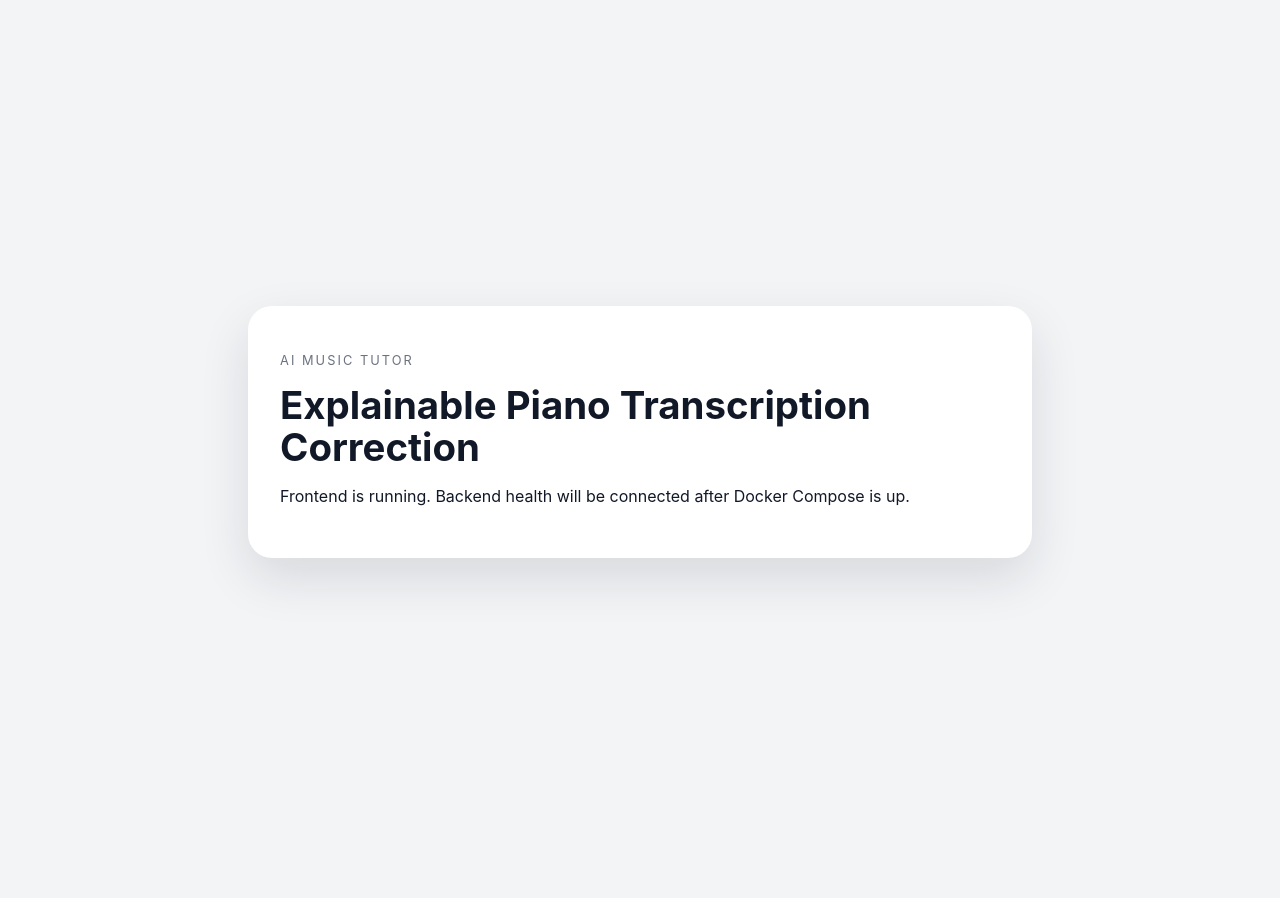
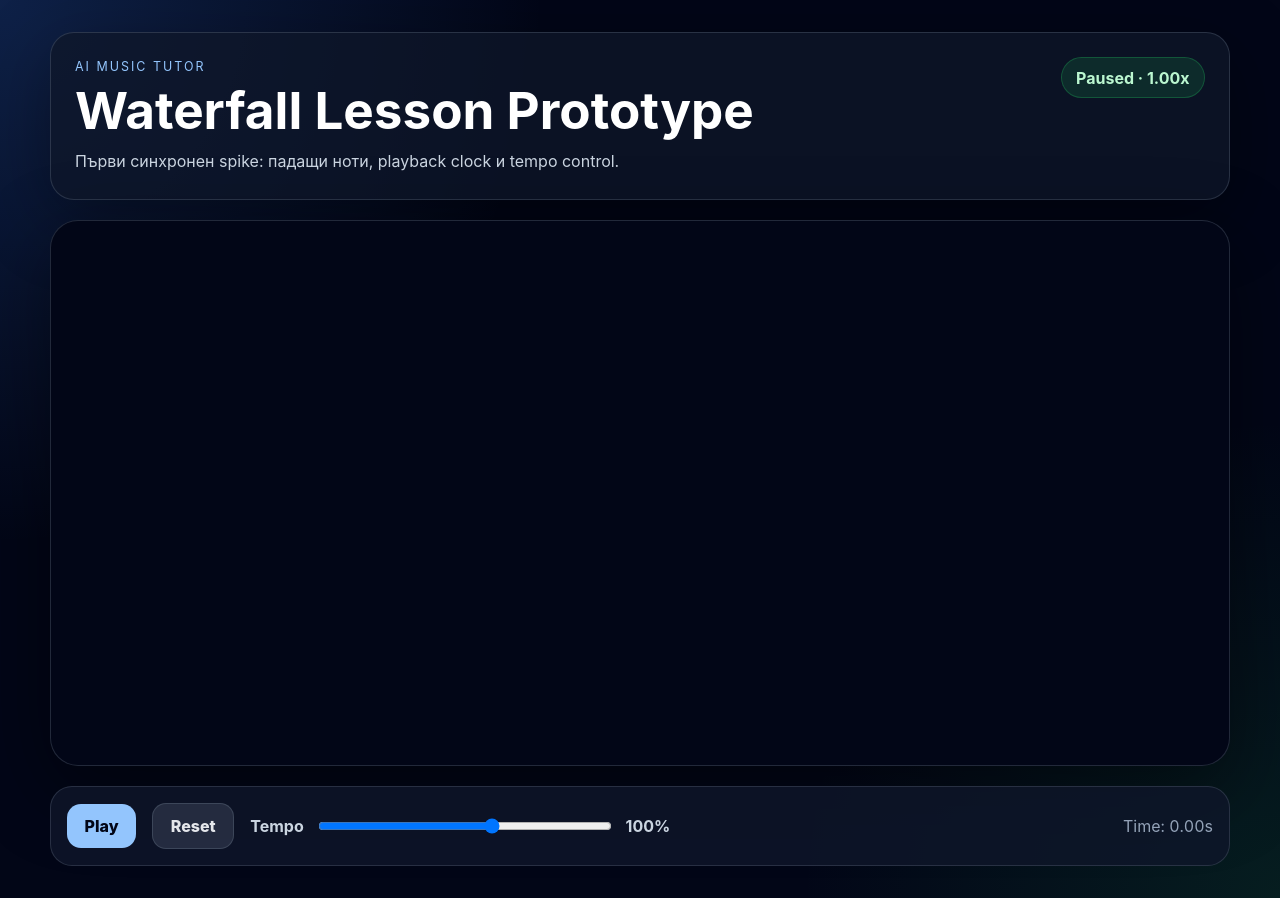
Before and after one commit to Frantoma0/ai-music-tutor, a React (Vite) app in the folder frontend/: page / in a window 1280 px wide. Before the commit the page ends 864 px from the top, so only its background shows below. Built offline with nearby package versions, Linux system fonts and the light colour scheme.

Commit message:
frontend: add waterfall lesson visual spike

```diff
--- /dev/null
+++ b/frontend/src/components/WaterfallCanvas.jsx
@@ -0,0 +1,174 @@
+import React, { useEffect, useRef } from "react";
+import {
+  confidenceClass,
+  handForPitch,
+  pitchToX,
+  LOWEST_PITCH,
+  HIGHEST_PITCH,
+} from "../lib/noteMapping";
+
+const PIXELS_PER_SECOND = 140;
+const NOTE_WIDTH = 18;
+const HIT_LINE_Y_RATIO = 0.78;
+
+function colorForNote(note) {
+  const hand = handForPitch(note.pitch);
+  const confidence = confidenceClass(note.confidence);
+
+  if (confidence === "low") {
+    return "#f97316";
+  }
+
+  if (confidence === "medium") {
+    return hand === "left" ? "#60a5fa" : "#facc15";
+  }
+
+  return hand === "left" ? "#2563eb" : "#22c55e";
+}
+
+function drawKeyboardGuide(ctx, width, height) {
+  ctx.save();
+
+  ctx.strokeStyle = "rgba(148, 163, 184, 0.18)";
+  ctx.lineWidth = 1;
+
+  for (let pitch = LOWEST_PITCH; pitch <= HIGHEST_PITCH; pitch += 1) {
+    const x = pitchToX(pitch, width);
+
+    ctx.beginPath();
+    ctx.moveTo(x, 0);
+    ctx.lineTo(x, height);
+    ctx.stroke();
+  }
+
+  ctx.restore();
+}
+
+function drawHitLine(ctx, width, y) {
+  ctx.save();
+
+  ctx.strokeStyle = "rgba(248, 250, 252, 0.75)";
+  ctx.lineWidth = 2;
+
+  ctx.beginPath();
+  ctx.moveTo(0, y);
+  ctx.lineTo(width, y);
+  ctx.stroke();
+
+  ctx.restore();
+}
+
+function drawNote(ctx, note, width, hitLineY, currentTime, tempo) {
+  const x = pitchToX(note.pitch, width);
+  const noteDuration = Math.max(note.end - note.start, 0.08);
+
+  const scaledStart = note.start / tempo;
+  const scaledEnd = note.end / tempo;
+  const scaledCurrent = currentTime;
+
+  const yTop = hitLineY - (scaledStart - scaledCurrent) * PIXELS_PER_SECOND;
+  const yBottom = hitLineY - (scaledEnd - scaledCurrent) * PIXELS_PER_SECOND;
+
+  const y = Math.min(yTop, yBottom);
+  const h = Math.max(Math.abs(yBottom - yTop), noteDuration * PIXELS_PER_SECOND * 0.35);
+
+  if (y > hitLineY + 120 || y + h < -80) {
+    return;
+  }
+
+  ctx.save();
+
+  ctx.fillStyle = colorForNote(note);
+  ctx.strokeStyle = "rgba(15, 23, 42, 0.65)";
+  ctx.lineWidth = 1.5;
+
+  const radius = 7;
+  const rectX = x - NOTE_WIDTH / 2;
+  const rectY = y;
+  const rectW = NOTE_WIDTH;
+  const rectH = h;
+
+  ctx.beginPath();
+
+  if (typeof ctx.roundRect === "function") {
+    ctx.roundRect(rectX, rectY, rectW, rectH, radius);
+  } else {
+    ctx.rect(rectX, rectY, rectW, rectH);
+  }
+
+  ctx.fill();
+  ctx.stroke();
+
+  ctx.fillStyle = "rgba(15, 23, 42, 0.75)";
+  ctx.font = "10px Inter, system-ui, sans-serif";
+  ctx.textAlign = "center";
+  ctx.fillText(note.pitchName, x, rectY - 5);
+
+  ctx.restore();
+}
+
+export function WaterfallCanvas({ notes, currentTime, tempo }) {
+  const canvasRef = useRef(null);
+
+  useEffect(() => {
+    const canvas = canvasRef.current;
+    const parent = canvas.parentElement;
+
+    const resize = () => {
+      const dpr = window.devicePixelRatio || 1;
+      const rect = parent.getBoundingClientRect();
+
+      canvas.width = Math.floor(rect.width * dpr);
+      canvas.height = Math.floor(rect.height * dpr);
+      canvas.style.width = `${rect.width}px`;
+      canvas.style.height = `${rect.height}px`;
+
+      const ctx = canvas.getContext("2d");
+
+      if (!ctx) {
+        return;
+      }
+
+      ctx.setTransform(dpr, 0, 0, dpr, 0, 0);
+    };
+
+    resize();
+
+    const observer = new ResizeObserver(resize);
+    observer.observe(parent);
+
+    return () => observer.disconnect();
+  }, []);
+
+  useEffect(() => {
+    const canvas = canvasRef.current;
+    const ctx = canvas.getContext("2d");
+
+    if (!ctx) {
+      return;
+    }
+
+    const width = canvas.clientWidth;
+    const height = canvas.clientHeight;
+    const hitLineY = height * HIT_LINE_Y_RATIO;
+
+    ctx.clearRect(0, 0, width, height);
+
+    const gradient = ctx.createLinearGradient(0, 0, 0, height);
+    gradient.addColorStop(0, "#020617");
+    gradient.addColorStop(1, "#111827");
+
+    ctx.fillStyle = gradient;
+    ctx.fillRect(0, 0, width, height);
+
+    drawKeyboardGuide(ctx, width, height);
+
+    for (const note of notes) {
+      drawNote(ctx, note, width, hitLineY, currentTime, tempo);
+    }
+
+    drawHitLine(ctx, width, hitLineY);
+  }, [notes, currentTime, tempo]);
+
+  return <canvas ref={canvasRef} className="waterfall-canvas" />;
+}
--- /dev/null
+++ b/frontend/src/lib/demoNotes.js
@@ -0,0 +1,50 @@
+export const demoNotes = [
+  {
+    id: "n1",
+    pitch: 60,
+    pitchName: "C4",
+    start: 0.0,
+    end: 0.8,
+    confidence: 0.95,
+  },
+  {
+    id: "n2",
+    pitch: 64,
+    pitchName: "E4",
+    start: 0.8,
+    end: 1.6,
+    confidence: 0.88,
+  },
+  {
+    id: "n3",
+    pitch: 67,
+    pitchName: "G4",
+    start: 1.6,
+    end: 2.4,
+    confidence: 0.72,
+  },
+  {
+    id: "n4",
+    pitch: 72,
+    pitchName: "C5",
+    start: 2.4,
+    end: 3.2,
+    confidence: 0.55,
+  },
+  {
+    id: "n5",
+    pitch: 55,
+    pitchName: "G3",
+    start: 0.0,
+    end: 1.6,
+    confidence: 0.82,
+  },
+  {
+    id: "n6",
+    pitch: 53,
+    pitchName: "F3",
+    start: 1.6,
+    end: 3.2,
+    confidence: 0.64,
+  },
+];
--- /dev/null
+++ b/frontend/src/lib/noteMapping.js
@@ -0,0 +1,19 @@
+export const LOWEST_PITCH = 36; // C2
+export const HIGHEST_PITCH = 84; // C6
+export const MIDDLE_C = 60; // C4
+
+export function pitchToX(pitch, width) {
+  const pitchRange = HIGHEST_PITCH - LOWEST_PITCH;
+  const normalized = (pitch - LOWEST_PITCH) / pitchRange;
+  return normalized * width;
+}
+
+export function confidenceClass(confidence) {
+  if (confidence >= 0.8) return "high";
+  if (confidence >= 0.6) return "medium";
+  return "low";
+}
+
+export function handForPitch(pitch) {
+  return pitch < MIDDLE_C ? "left" : "right";
+}
--- a/frontend/src/main.jsx
+++ b/frontend/src/main.jsx
@@ -1,17 +1,115 @@
-import React from "react";
+import React, { useEffect, useRef, useState } from "react";
 import { createRoot } from "react-dom/client";
 import "./styles.css";
 
+import { WaterfallCanvas } from "./components/WaterfallCanvas";
+import { demoNotes } from "./lib/demoNotes";
+
+const DEMO_DURATION_SECONDS = 4.2;
+
 function App() {
+  const [isPlaying, setIsPlaying] = useState(false);
+  const [currentTime, setCurrentTime] = useState(0);
+  const [tempo, setTempo] = useState(1);
+  const lastFrameRef = useRef(null);
+
+  useEffect(() => {
+    let frameId;
+
+    function tick(timestamp) {
+      if (lastFrameRef.current === null) {
+        lastFrameRef.current = timestamp;
+      }
+
+      const deltaSeconds = (timestamp - lastFrameRef.current) / 1000;
+      lastFrameRef.current = timestamp;
+
+      if (isPlaying) {
+        setCurrentTime((time) => {
+          const next = time + deltaSeconds;
+
+          if (next >= DEMO_DURATION_SECONDS / tempo) {
+            setIsPlaying(false);
+            return 0;
+          }
+
+          return next;
+        });
+      }
+
+      frameId = requestAnimationFrame(tick);
+    }
+
+    frameId = requestAnimationFrame(tick);
+
+    return () => cancelAnimationFrame(frameId);
+  }, [isPlaying, tempo]);
+
+  function togglePlayback() {
+    lastFrameRef.current = null;
+    setIsPlaying((value) => !value);
+  }
+
+  function resetPlayback() {
+    lastFrameRef.current = null;
+    setIsPlaying(false);
+    setCurrentTime(0);
+  }
+
   return (
     <main className="app-shell">
-      <section className="card">
-        <p className="eyebrow">AI Music Tutor</p>
-        <h1>Explainable Piano Transcription Correction</h1>
-        <p>
-          Frontend is running. Backend health will be connected after Docker
-          Compose is up.
-        </p>
+      <section className="lesson-layout">
+        <div className="lesson-header">
+          <div>
+            <p className="eyebrow">AI Music Tutor</p>
+            <h1>Waterfall Lesson Prototype</h1>
+            <p>
+              Първи синхронен spike: падащи ноти, playback clock и tempo control.
+            </p>
+          </div>
+
+          <div className="status-pill">
+            {isPlaying ? "Playing" : "Paused"} · {tempo.toFixed(2)}x
+          </div>
+        </div>
+
+        <div className="waterfall-frame">
+          <WaterfallCanvas
+            notes={demoNotes}
+            currentTime={currentTime}
+            tempo={tempo}
+          />
+        </div>
+
+        <div className="controls-card">
+          <button onClick={togglePlayback}>
+            {isPlaying ? "Pause" : "Play"}
+          </button>
+
+          <button className="secondary" onClick={resetPlayback}>
+            Reset
+          </button>
+
+          <label className="tempo-control">
+            <span>Tempo</span>
+            <input
+              type="range"
+              min="0.25"
+              max="1.5"
+              step="0.05"
+              value={tempo}
+              onChange={(event) => {
+                setTempo(Number(event.target.value));
+                lastFrameRef.current = null;
+              }}
+            />
+            <strong>{Math.round(tempo * 100)}%</strong>
+          </label>
+
+          <div className="time-readout">
+            Time: {currentTime.toFixed(2)}s
+          </div>
+        </div>
       </section>
     </main>
   );
--- a/frontend/src/styles.css
+++ b/frontend/src/styles.css
@@ -1,41 +1,150 @@
 :root {
   font-family: Inter, system-ui, -apple-system, BlinkMacSystemFont, "Segoe UI", sans-serif;
-  color: #111827;
-  background: #f3f4f6;
+  color: #e5e7eb;
+  background: #020617;
 }
 
 body {
   margin: 0;
 }
 
+button,
+input {
+  font: inherit;
+}
+
 .app-shell {
   min-height: 100vh;
-  display: grid;
-  place-items: center;
   padding: 2rem;
+  background:
+    radial-gradient(circle at top left, rgba(59, 130, 246, 0.22), transparent 34rem),
+    radial-gradient(circle at bottom right, rgba(34, 197, 94, 0.12), transparent 30rem),
+    #020617;
 }
 
-.card {
-  max-width: 720px;
-  padding: 2rem;
+.lesson-layout {
+  width: min(1180px, 100%);
+  margin: 0 auto;
+  display: grid;
+  gap: 1.25rem;
+}
+
+.lesson-header {
+  display: flex;
+  justify-content: space-between;
+  gap: 1rem;
+  align-items: flex-start;
+  padding: 1.5rem;
+  border: 1px solid rgba(148, 163, 184, 0.22);
   border-radius: 24px;
-  background: white;
-  box-shadow: 0 20px 50px rgba(15, 23, 42, 0.12);
+  background: rgba(15, 23, 42, 0.76);
+  box-shadow: 0 20px 70px rgba(0, 0, 0, 0.35);
 }
 
 .eyebrow {
+  margin: 0 0 0.5rem;
   text-transform: uppercase;
   letter-spacing: 0.16em;
-  font-size: 0.8rem;
-  color: #6b7280;
+  font-size: 0.78rem;
+  color: #93c5fd;
 }
 
 h1 {
-  margin: 0 0 1rem;
-  font-size: 2.4rem;
-  line-height: 1.1;
+  margin: 0 0 0.8rem;
+  font-size: clamp(2rem, 4vw, 4rem);
+  line-height: 1;
+  color: white;
 }
 
 p {
+  margin: 0;
   line-height: 1.6;
+  color: #cbd5e1;
 }
+
+.status-pill {
+  white-space: nowrap;
+  padding: 0.6rem 0.9rem;
+  border-radius: 999px;
+  background: rgba(34, 197, 94, 0.14);
+  color: #bbf7d0;
+  border: 1px solid rgba(34, 197, 94, 0.28);
+  font-weight: 700;
+}
+
+.waterfall-frame {
+  height: min(68vh, 680px);
+  min-height: 460px;
+  border-radius: 28px;
+  overflow: hidden;
+  border: 1px solid rgba(148, 163, 184, 0.22);
+  background: #020617;
+  box-shadow: 0 24px 80px rgba(0, 0, 0, 0.45);
+}
+
+.waterfall-canvas {
+  display: block;
+  width: 100%;
+  height: 100%;
+}
+
+.controls-card {
+  display: flex;
+  align-items: center;
+  gap: 1rem;
+  flex-wrap: wrap;
+  padding: 1rem;
+  border-radius: 22px;
+  background: rgba(15, 23, 42, 0.82);
+  border: 1px solid rgba(148, 163, 184, 0.2);
+}
+
+button {
+  border: 0;
+  padding: 0.75rem 1.1rem;
+  border-radius: 14px;
+  color: #020617;
+  background: #93c5fd;
+  font-weight: 800;
+  cursor: pointer;
+}
+
+button.secondary {
+  color: #e5e7eb;
+  background: rgba(148, 163, 184, 0.18);
+  border: 1px solid rgba(148, 163, 184, 0.22);
+}
+
+.tempo-control {
+  display: flex;
+  align-items: center;
+  gap: 0.75rem;
+  min-width: min(420px, 100%);
+  color: #cbd5e1;
+  font-weight: 700;
+}
+
+.tempo-control input {
+  flex: 1;
+}
+
+.time-readout {
+  margin-left: auto;
+  color: #94a3b8;
+  font-variant-numeric: tabular-nums;
+}
+
+@media (max-width: 720px) {
+  .app-shell {
+    padding: 1rem;
+  }
+
+  .lesson-header {
+    flex-direction: column;
+  }
+
+  .time-readout {
+    width: 100%;
+    margin-left: 0;
+  }
+}
```
Also changed, not shown: 1 other file (tests, documents, lock files or other folders).
